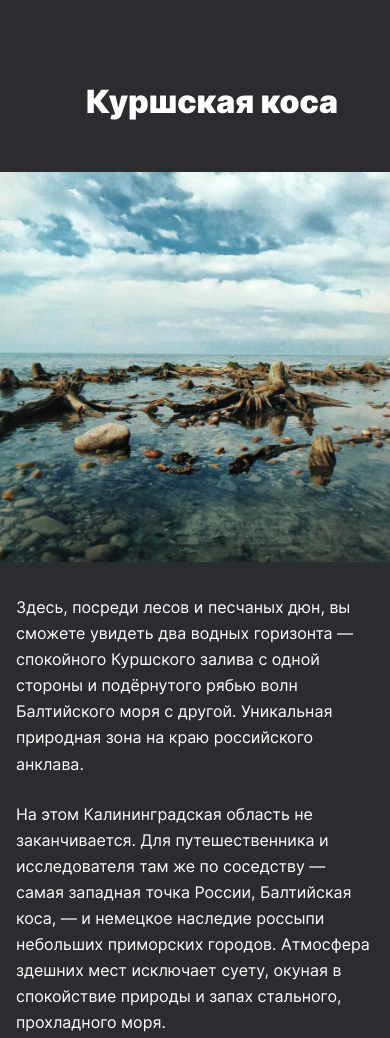
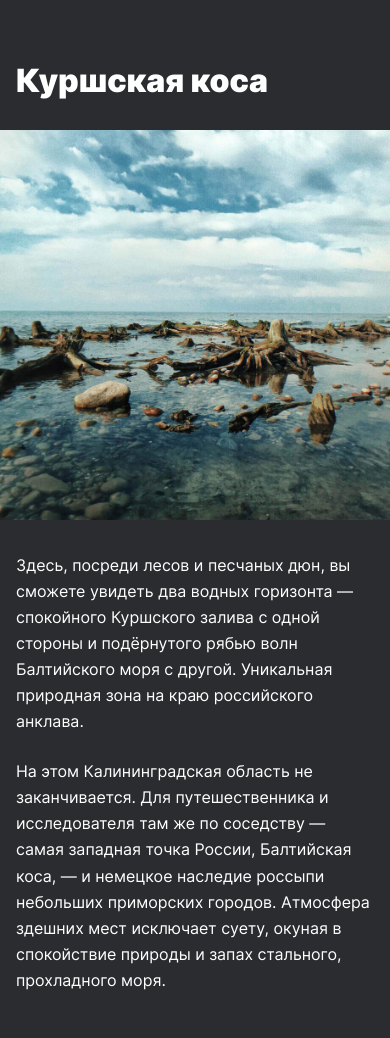
Before and after one commit to arflit/russian-travel, a plain HTML site: page index.html in a window 390 px wide. Shown: the part 4714-5752 px from the top of the page. Drawn offline with Linux system fonts and the light colour scheme.

Commit message:
second review done

```diff
--- a/blocks/place/__title/place__title.css
+++ b/blocks/place/__title/place__title.css
@@ -2,15 +2,23 @@
   width: 47%;
   font-weight: 900;
   font-size: 72px;
-  line-height: 76px;
+  line-height: 1.05;
   margin: 0 0 48px 0;
   align-self: flex-end;
 }
+
+@media (max-width: 900px)  {
+  .place__title {
+    font-size: 42px;
+  }
+}
+
 
 @media (max-width: 500px)  {
   .place__title {
     font-size: 32px;
     margin: 0 16px 32px 16px;
     width: 288px;
+    align-self: flex-start;
   }
 }
```
